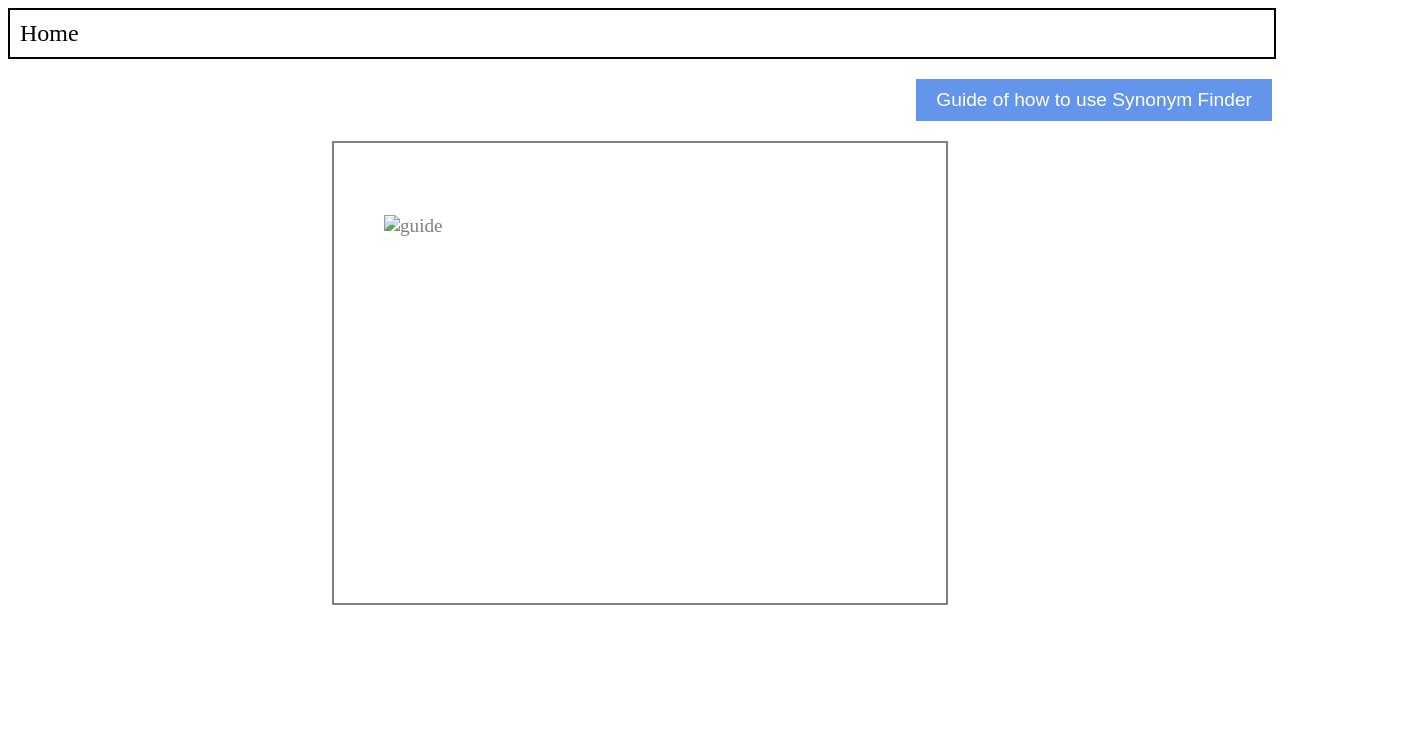
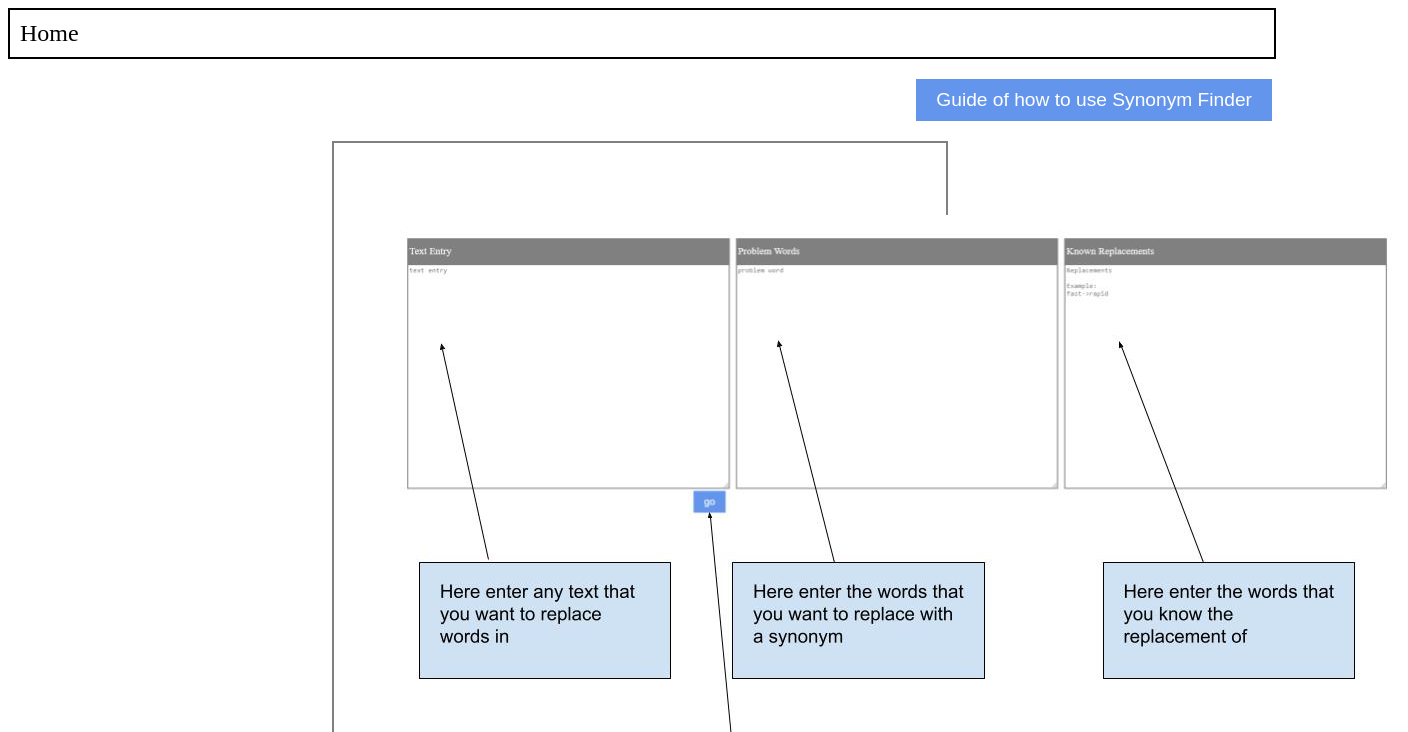
Before and after one commit to salasma/synonyms, a website: page synonyms/public/index.html in a window 1280 px wide. Both pictures are taken after a click on the button "Guide of how to use Synonym Finder". Shown: the top 732 px of the page, 1408 px wide, since content can reach past the window. Drawn offline with Linux system fonts and the light colour scheme.

Commit message:
Update index.html

```diff
--- a/synonyms/public/index.html
+++ b/synonyms/public/index.html
@@ -135,7 +135,7 @@ fast->rapid
 
     <div id="guide" style="white-space: pre;" class="home hide guide">
         <div class="guide_field">
-<img src="guidepicutre-1.jpg" alt="guide">
+<img src="guidepicutre.jpg" alt="guide">
         </div>
     </div>
 
```
